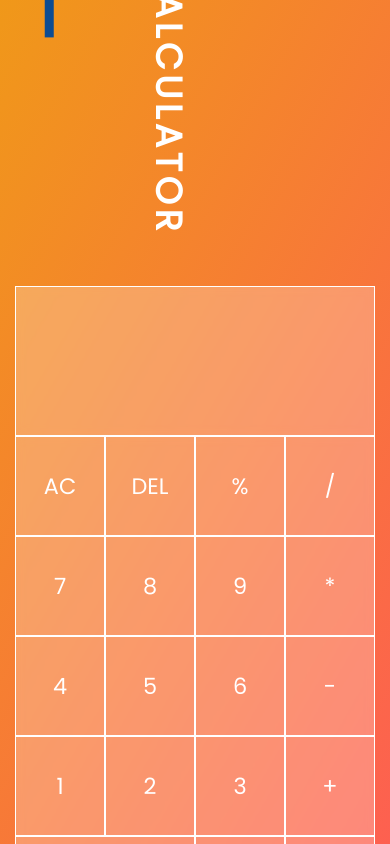
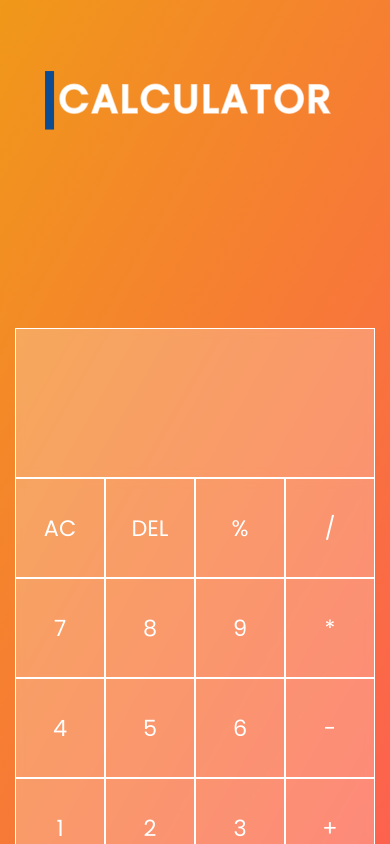
Before and after one commit to luisherdeth2020/Calculadora, a React (Vite) app: page / in a window 390 px wide. Shown: the top 844 px of the page. Built offline with nearby package versions, Linux system fonts and the light colour scheme.

Commit message:
Finished calculator v1.5

```diff
--- a/src/App.css
+++ b/src/App.css
@@ -17,17 +17,6 @@
 	min-height: 100vh;
 }
 
-.title {
-	color: #fff;
-	transform: rotate(270deg) scale(1.5);
-	-webkit-transform: rotate(270deg) scale(1.5);
-	-moz-transform: rotate(270deg) scale(1.5);
-	-ms-transform: rotate(270deg) scale(1.5);
-	-o-transform: rotate(270deg) scale(1.5);
-	/* -webkit-text-stroke: 1px var(--text-stroke-color); */
-	writing-mode: vertical-rl;
-}
-
 .titleRight {
 	color: #fff;
 	font-size: 2.5rem;
@@ -43,51 +32,57 @@
 	-ms-writing-mode: vertical-rl;
 }
 
-/* test */
-
 .button {
 	--border-right: 6px;
 	--text-stroke-color: rgba(255, 255, 255, 0.6);
 	--animation-color: #0d4c92;
-	font-family: Poppins, sans-serif;
-	font-size: 1.5em;
+	font-family: 'Poppins', sans-serif;
+	font-size: 2.5rem;
+	color:white;
 	letter-spacing: 2px;
 	font-weight: 700;
 	position: relative;
-	transform: rotate(270deg) scale(1.5);
-	-webkit-transform: rotate(270deg) scale(1.5);
-	-moz-transform: rotate(270deg) scale(1.5);
-	-ms-transform: rotate(270deg) scale(1.5);
-	-o-transform: rotate(270deg) scale(1.5);
+	transform: rotate(180deg) scale(1.5);
+	-webkit-transform: rotate(180deg) scale(1.5);
+	-moz-transform: rotate(180deg) scale(1.5);
+	-ms-transform: rotate(180deg) scale(1.5);
+	-o-transform: rotate(180deg) scale(1.5);
 	text-decoration: none;
 	text-transform: uppercase;
+	writing-mode: vertical-rl;
+	-webkit-writing-mode: vertical-rl;
+	-ms-writing-mode: vertical-rl;
+	-webkit-text-stroke: 1px var(--text-stroke-color);
 }
 
 .hover-text {
 	background: var(--animation-color);
 	box-sizing: border-box;
 	position: absolute;
+	font-weight: bold;
 	transition: 0.5s;
-	font-size: 1.6em;
-	width: 0%;
 	-webkit-background-clip: text;
 	-webkit-text-fill-color: transparent;
 	inset: 0;
-	border-right: var(--border-right) solid var(--animation-color);
+	border-bottom: var(--border-right) solid var(--animation-color);
 	overflow: hidden;
 	-webkit-text-stroke: 1px var(--animation-color);
-	display: grid;
-	height: 40px;
-	margin: 75px -128px;
-	align-content: center;
+	height:0;
 	-webkit-transition: 0.5s;
 	-moz-transition: 0.5s;
 	-ms-transition: 0.5s;
 	-o-transition: 0.5s;
+
 }
 .button:hover .hover-text {
-	width: 288px;
-	/* font-size: 2.4rem; */
+	height: 300px;
+}
+
+.wrapper {
+	display: flex;
+	justify-content: space-evenly;
+	width: 100%;
+	align-items: center;
 }
 
 @media (min-width: 320px) and (max-width: 480px) {
@@ -95,17 +90,11 @@
 		flex-direction: column;
 		overflow: hidden;
 	}
-	.title {
-		font-size: 1rem;
-		transform: rotate(0deg) scale(1.5);
-		-webkit-transform: rotate(0deg) scale(1.5);
-		-moz-transform: rotate(0deg) scale(1.5);
-		-ms-transform: rotate(0deg) scale(1.5);
-		-o-transform: rotate(0deg) scale(1.5);
-		display: grid;
-		align-content: stretch;
-		justify-content: center;
+
+	.wrapper {
+		flex-flow: column;
 	}
+
 	.titleRight {
 		font-size: 1.8rem;
 		margin: 1rem;
@@ -116,24 +105,21 @@
 		-o-transform: rotate(270deg) scale(1.5);
 	}
 	.button {
-		width: 61px;
 		font-size: 1.6rem;
-		transform: rotate(0deg) scale(1.5);
-		-webkit-transform: rotate(0deg) scale(1.5);
-		-moz-transform: rotate(0deg) scale(1.5);
-		-ms-transform: rotate(0deg) scale(1.5);
-		-o-transform: rotate(0deg) scale(1.5);
-		margin-top: 2rem;
-	}
+		transform: rotate(270deg) scale(1.5);
+		-webkit-transform: rotate(270deg) scale(1.5);
+		-moz-transform: rotate(270deg) scale(1.5);
+		-ms-transform: rotate(270deg) scale(1.5);
+		-o-transform: rotate(270deg) scale(1.5);
+}
 	.hover-text {
-		display: grid;
-		justify-content: start;
-		height: 27px;
+		height: 0px;
 		font-size: 1.6rem;
 		font-size: var(--fsç-size);
 		font-family: 'Poppins', sans-serif;
-		margin-top: -1px;
-		margin-left: -70px;
-		align-content: space-around;
+
+	}
+	.button:hover .hover-text{
+		height: 200px;
 	}
 }
--- a/src/App.jsx
+++ b/src/App.jsx
@@ -12,19 +12,24 @@ function App() {
 	});
 
 	return (
-		<div className="App">
+		<main className="App">
+			<section className="wrapper">
+				<header>
 					<span className="button">
-				<span className="title">
 						&nbsp;CALCULATOR&nbsp;
-				</span>
 						<span className="hover-text" aria-hidden="true">
 							&nbsp;CALCULATOR&nbsp;
 						</span>
 					</span>
+				</header>
+				<section>
 					<Teclas />
-
+				</section>
+				<aside>
 					<span className="titleRight">v1.0</span>
-		</div>
+				</aside>
+			</section>
+		</main>
 	);
 }
 
--- a/src/components/Teclas.module.css
+++ b/src/components/Teclas.module.css
@@ -59,7 +59,7 @@ a:hover {
 		grid-template-columns:repeat(4, 90px)
 	}
 	.error {
-		top: 95px;
+		top: 180px;
 		width: 100%;
 		margin-left: -20px;
 	}
```
Lines whose indentation alone changed are shown as unchanged.
